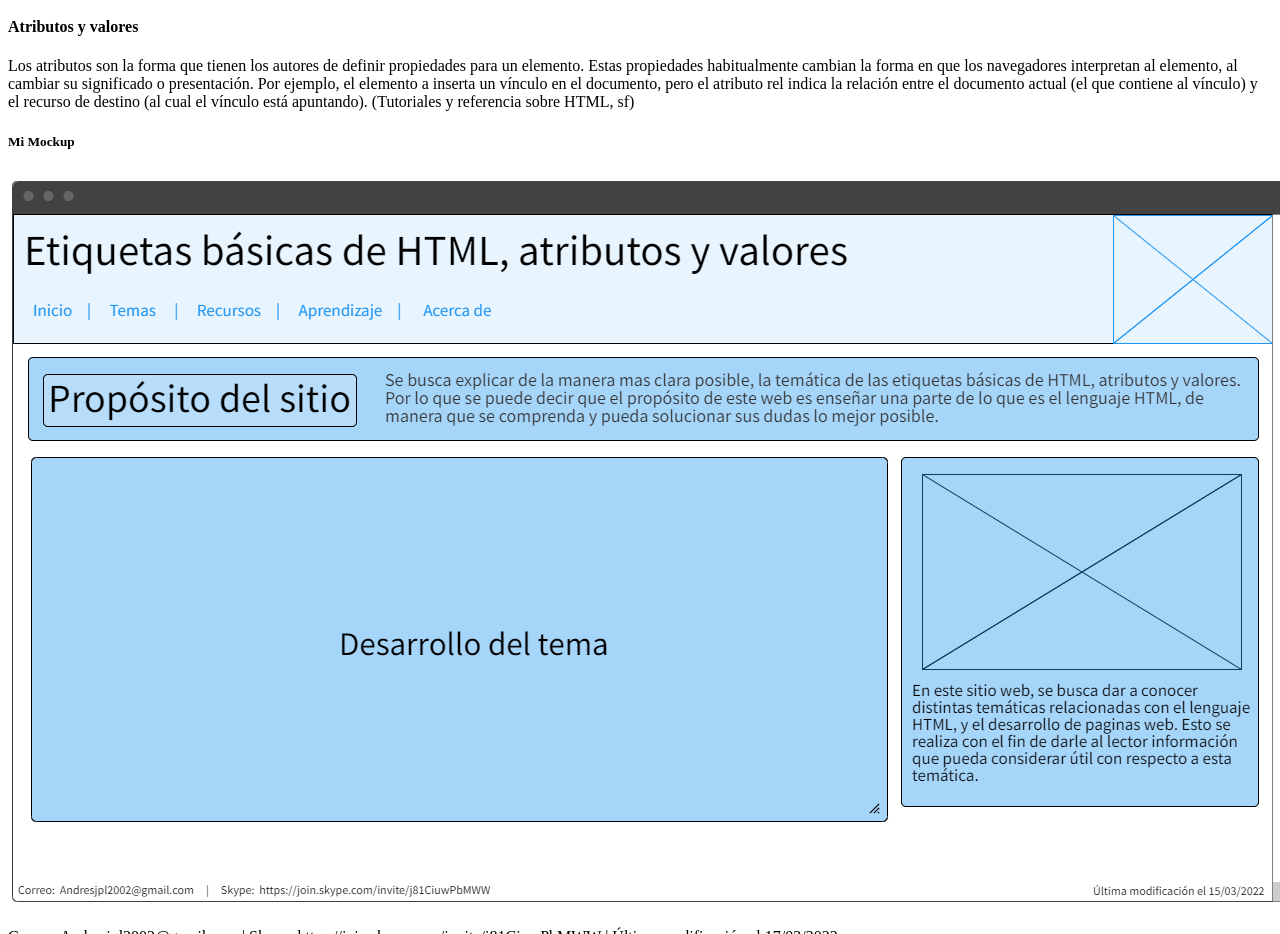
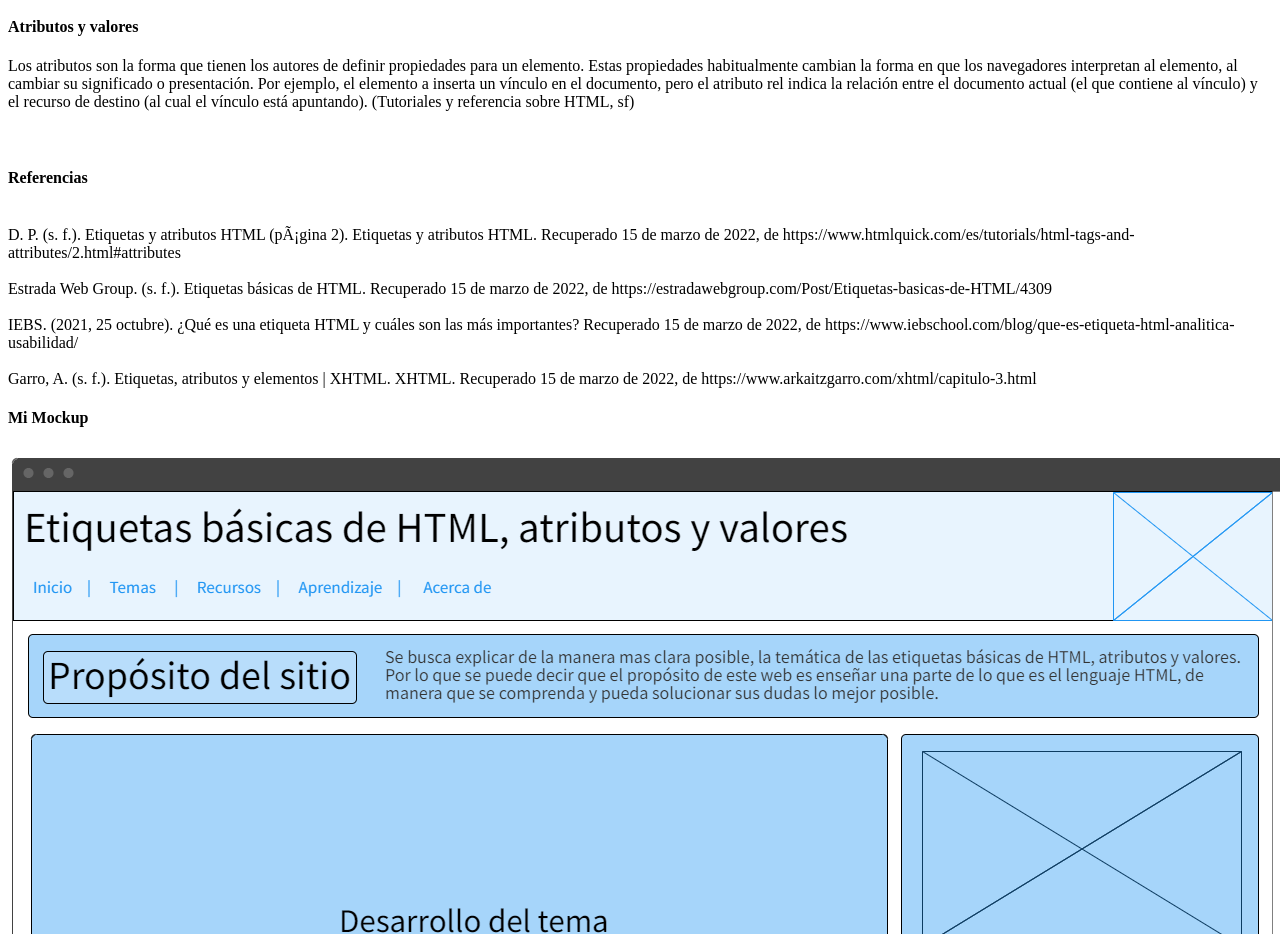
Before and after one commit to AndresJPL2002/DSW-AndresPadilla, a plain HTML site: page fase2/design.html in a window 1280 px wide. Shown: the part 1224-2158 px from the top of the page. Drawn offline with Linux system fonts and the light colour scheme.

Commit message:
fase2
Actualización 2

```diff
--- a/fase2/design.html
+++ b/fase2/design.html
@@ -113,10 +113,30 @@
     <h4>Atributos y valores</h4>
     <p>
         Los atributos son la forma que tienen los autores de definir propiedades para un elemento. Estas propiedades habitualmente cambian la forma en que los navegadores interpretan al elemento, al cambiar su significado o presentación. Por ejemplo, el elemento a inserta un vínculo en el documento, pero el atributo rel indica la relación entre el documento actual (el que contiene al vínculo) y el recurso de destino (al cual el vínculo está apuntando). (Tutoriales y referencia sobre HTML, sf)
+        <br/>
+        <br/>
+        <br/>
     </p>
+
     <article>
+        <article>
+        <h4>Referencias</h4>
+            <p>
+            <br/>
+             D. P. (s. f.). Etiquetas y atributos HTML (pÃ¡gina 2). Etiquetas y atributos HTML. Recuperado 15 de marzo de 2022, de https://www.htmlquick.com/es/tutorials/html-tags-and-attributes/2.html#attributes <br/>
+            <br/>
+            Estrada Web Group. (s. f.). Etiquetas básicas de HTML. Recuperado 15 de marzo de 2022, de https://estradawebgroup.com/Post/Etiquetas-basicas-de-HTML/4309
+             <br/>
+             <br/>
+            IEBS. (2021, 25 octubre). ¿Qué es una etiqueta HTML y cuáles son las más importantes? Recuperado 15 de marzo de 2022, de https://www.iebschool.com/blog/que-es-etiqueta-html-analitica-usabilidad/
+            <br/>
+            <br/>
+            Garro, A. (s. f.). Etiquetas, atributos y elementos | XHTML. XHTML. Recuperado 15 de marzo de 2022, de https://www.arkaitzgarro.com/xhtml/capitulo-3.html
+         </p>
+     </article>
+
     <article>
-        <h5>Mi Mockup</h5>
+        <h4>Mi Mockup</h4>
         <img src="img/Mockup.png"/>
     </article>
 
```
